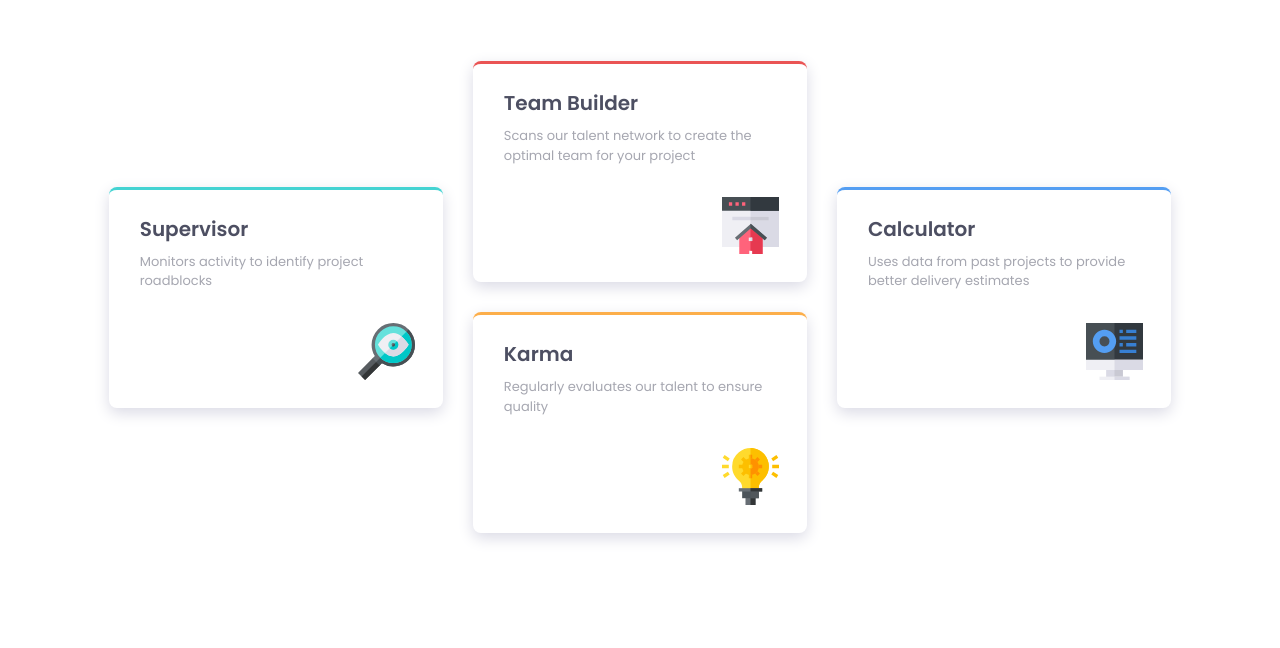
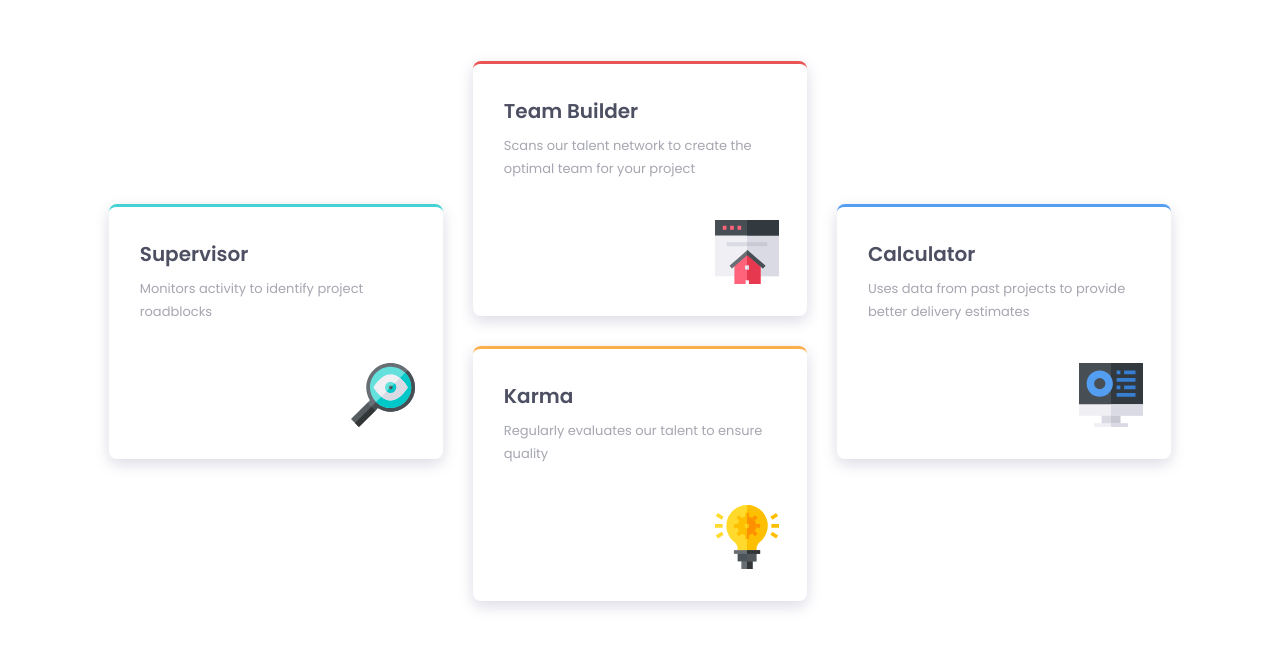
Before and after one commit to AA1057/four-card-feature-section-website, a plain HTML site: page index.html in a window 1280 px wide. Shown: the part 252-900 px from the top of the page. Before the commit the page ends 863 px from the top, so only its background shows below. Drawn offline with Linux system fonts and the light colour scheme.

Commit message:
styling more accurate to design

```diff
--- a/style.css
+++ b/style.css
@@ -185,7 +185,7 @@ p {
   margin-bottom: 1.75rem;
 }
 
-@media (min-width:600px) {
+@media (min-width:700px) {
   .main-heading {
     --heading: 5rem;
     font-size: var(--fs-primary-heading-desktop);
@@ -219,4 +219,19 @@ p {
     align-self: center;
   }
 
+  .card-child .card-heading {
+    margin-top: 2rem;
+  }
+
+  .card-para {
+    line-height: 1.4375rem;
+  }
+
+  .image {
+    height: 64px;
+    width: 64px;
+    margin-bottom: 2rem;
+    margin-top: 2.5rem;
+  }
+
 }
```
Also changed, not shown: index.html (+0 -1 lines).
